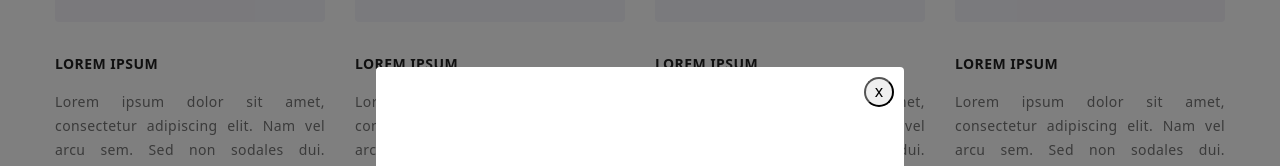
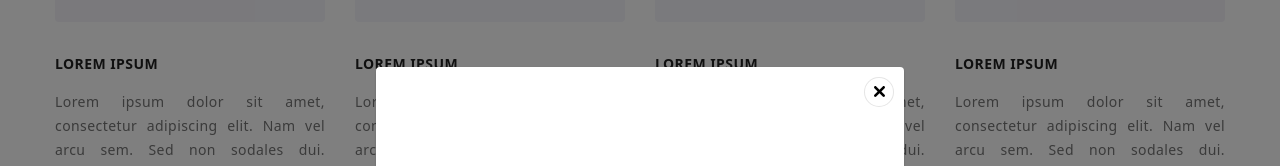
Before and after one commit to MaciejKociemski/goit-markup-hw-05, a plain HTML site: page index.html in a window 1280 px wide. Shown: the part 843-1009 px from the top of the page. Drawn offline with nearby package versions, Linux system fonts and the light colour scheme.

Commit message:
correcting close modal icon
span --->  svg

```diff
--- a/css/styles.css
+++ b/css/styles.css
@@ -774,8 +774,10 @@
     width: 100%;
     height: 100%;
     background-color: rgba(0 0 0 / 0.5);
-    transition: transform 0.25s;
+    transition:cubic-bezier(0.77, 0, 0.175, 1) transform 250ms ;
 }
+
+.x{color: red;}
 
 
 .modal {
@@ -788,6 +790,7 @@
     display: flex;
     flex-direction: column;
     position: relative;
+        box-shadow: 0px 1px 3px rgba(0, 0, 0, 0.12), 0px 1px 1px rgba(0, 0, 0, 0.14), 0px 2px 1px rgba(0, 0, 0, 0.2);
 
     }
 
@@ -796,6 +799,9 @@
     width: 30px;
     height: 30px;
     border-radius: 50%;
+    color: black;
+    background-color: white;
+    border: 1px solid rgba(0, 0, 0, 0.1);
     position: absolute;
     top: 10px;
     right: 10px;
@@ -807,10 +813,14 @@
     transform: translateY(100%) rotate(720deg);
 }
 
-
-
-
-
+/*
+.modal-close-icon{--color2: var(--white);
+    border-radius: 50%;
+    background-size: cover;
+    background-position:bottom;
+    background-repeat:no-repeat;
+    background-color: white;
+    background-image: linear-gradient(red blue)} */
 
 /* .screen-portfolio{position: relative;} */
 
--- a/index.html
+++ b/index.html
@@ -496,7 +496,14 @@
 <div class="backdrop is-hidden" data-modal>
     <div class="modal">
         <button class="modal-btn" data-modal-close>
-            <span>x</span></button>
+        <svg class="modal-close-icon" width="11" height="11">
+            <use href="./images/icons.svg#icon-close-cross-svgrepo-com"></use>
+        </svg>
+
+        <!-- <span class="modal-close-icon">x</span> -->
+
+
+    </button>
     </div>
 
     <script src="./js/modal.js"></script>
```
